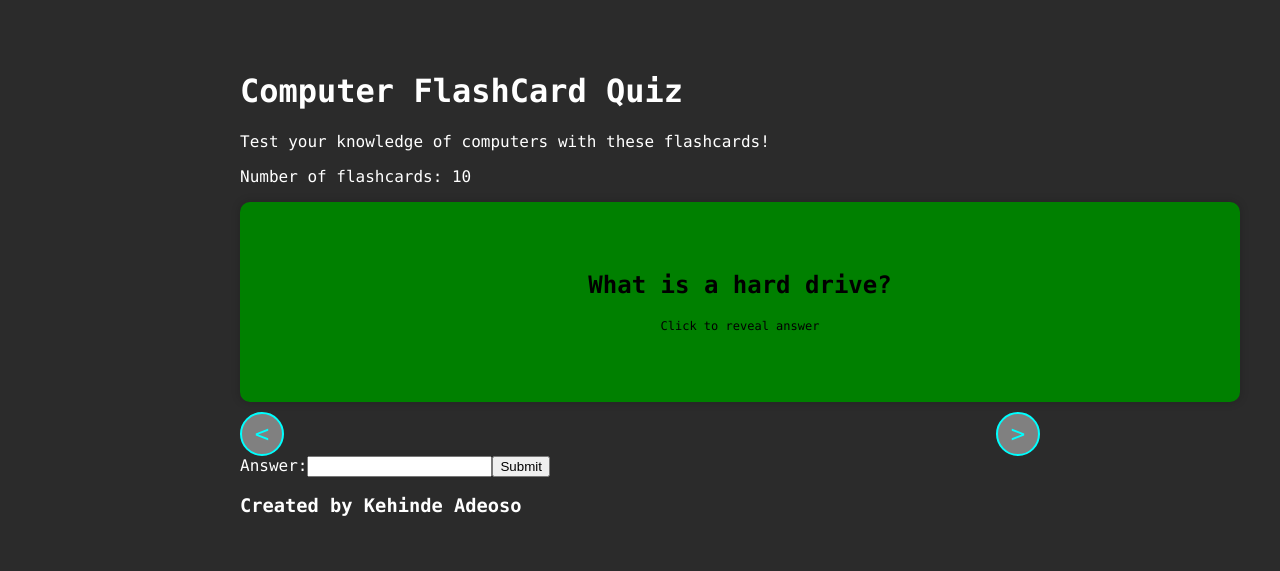
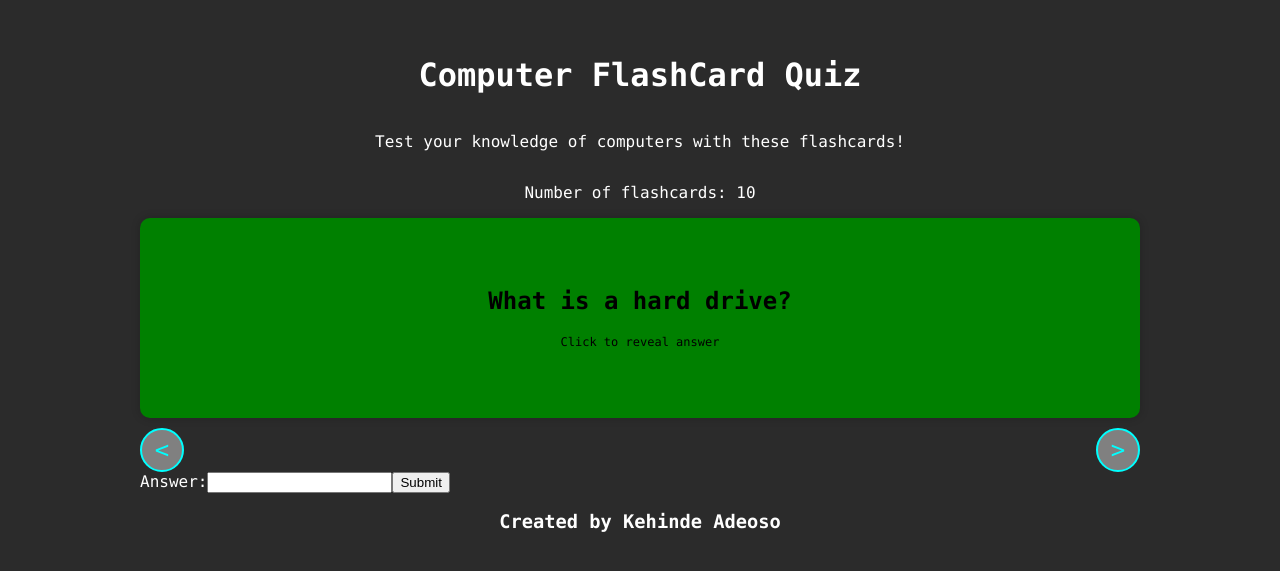
Before and after one commit to el-tortugo/computer-flashcards, a React (Vite) app: page / in a window 1280 px wide. Shown: the part 107-678 px from the top of the page. Built offline with nearby package versions, Linux system fonts and the light colour scheme.

Commit message:
Amended some issues

```diff
--- a/src/App.css
+++ b/src/App.css
@@ -28,3 +28,21 @@ body {
   color: white;
 
 }
+body {
+  display: flex;
+  justify-content: center;
+  align-items: center;
+  height: 100vh;
+  flex-direction: column;
+  align-items: center;
+}
+
+.app {
+  display: flex;
+  flex-direction: column;
+  align-items: center;
+}
+
+h1, h2, h3, h4, h5, h6 {
+  text-align: center;
+}
```
